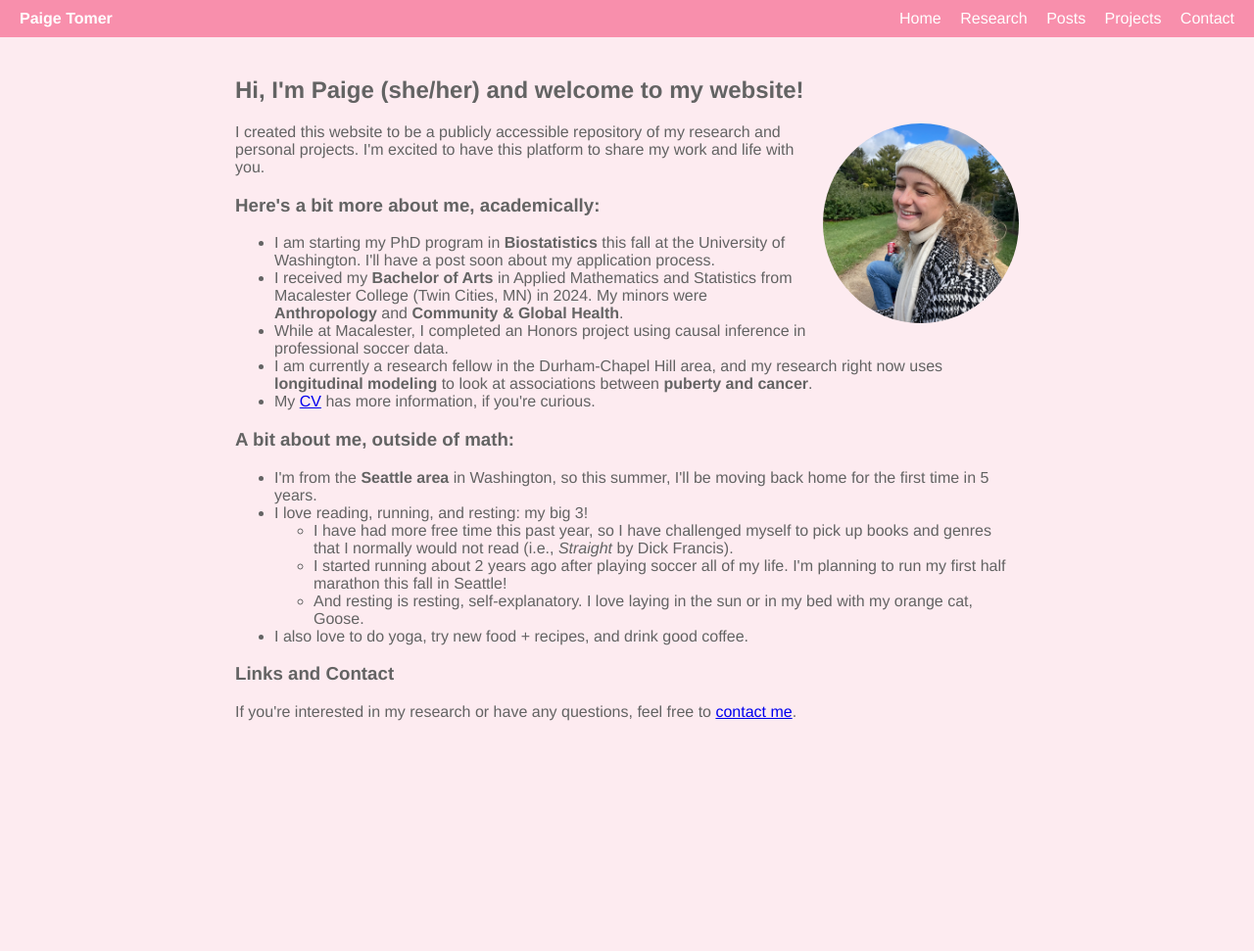
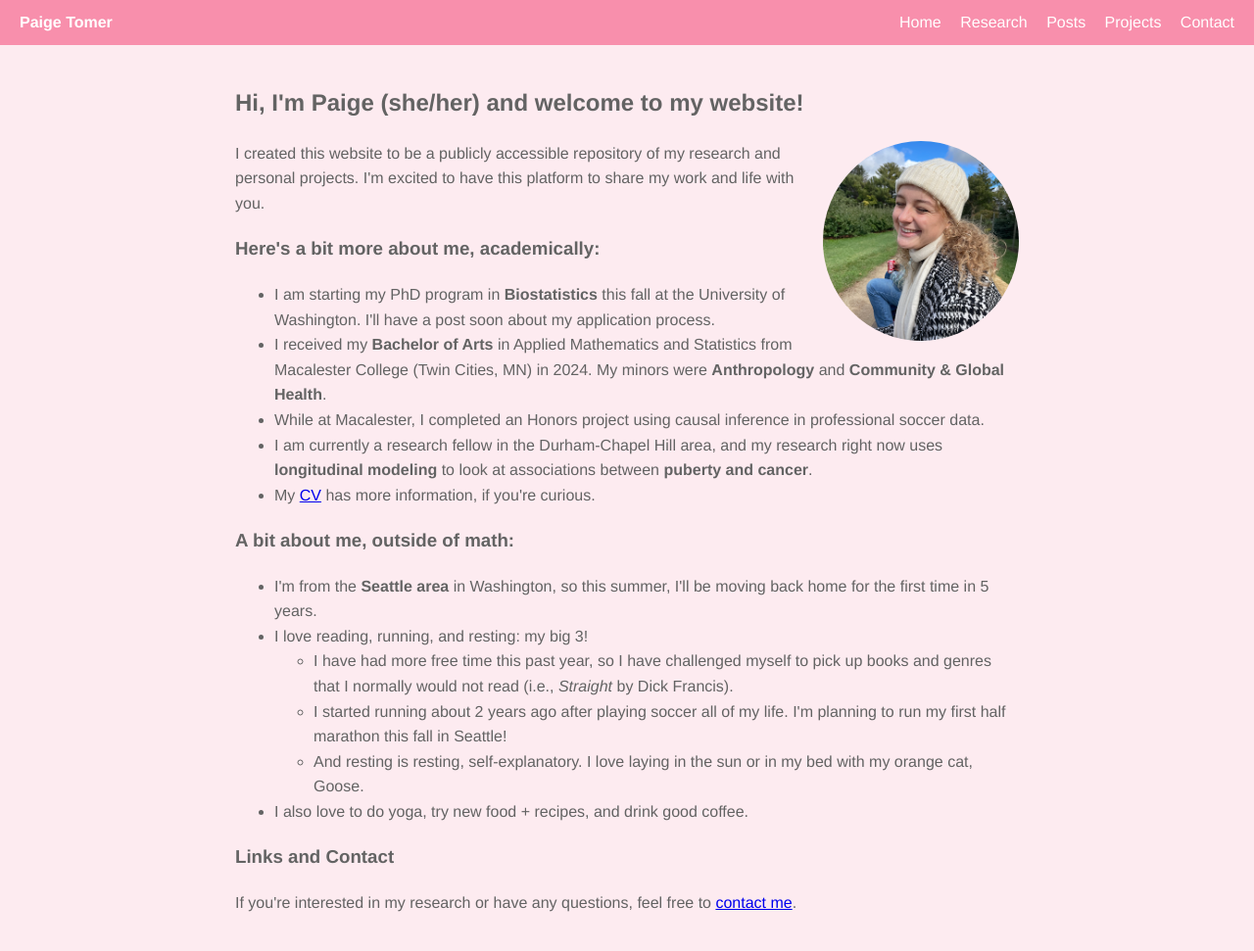
Before and after one commit to petomer-codes/petomer-website, a Jekyll site: the page built from index.html, in a window 1280 px wide. Shown: the whole page at 98% size. Built offline with Jekyll 4.4.1, drawn with Linux system fonts in a browser that asks for light colours; before the commit the page ends 900 px from its top, so only the background shows below that.

Commit message:
Update default.html

```diff
--- a/_layouts/default.html
+++ b/_layouts/default.html
@@ -10,7 +10,8 @@
       margin: 0;
       padding: 0;
       background-color: #fdebf0;
-      color: #636363
+      color: #636363;
+      line-height: 1.6;
     }
 
     .navbar {
@@ -45,7 +46,7 @@
     <div style="color: white; font-weight: bold;">Paige Tomer</div>
     <div>
       <a href="/">Home</a>
-      <a href="/Research">Research</a>
+      <a href="/research">Research</a>
       <a href="/posts">Posts</a>
       <a href="/projects">Projects</a>
       <a href="mailto:petomer@icloud.com">Contact</a>
```
